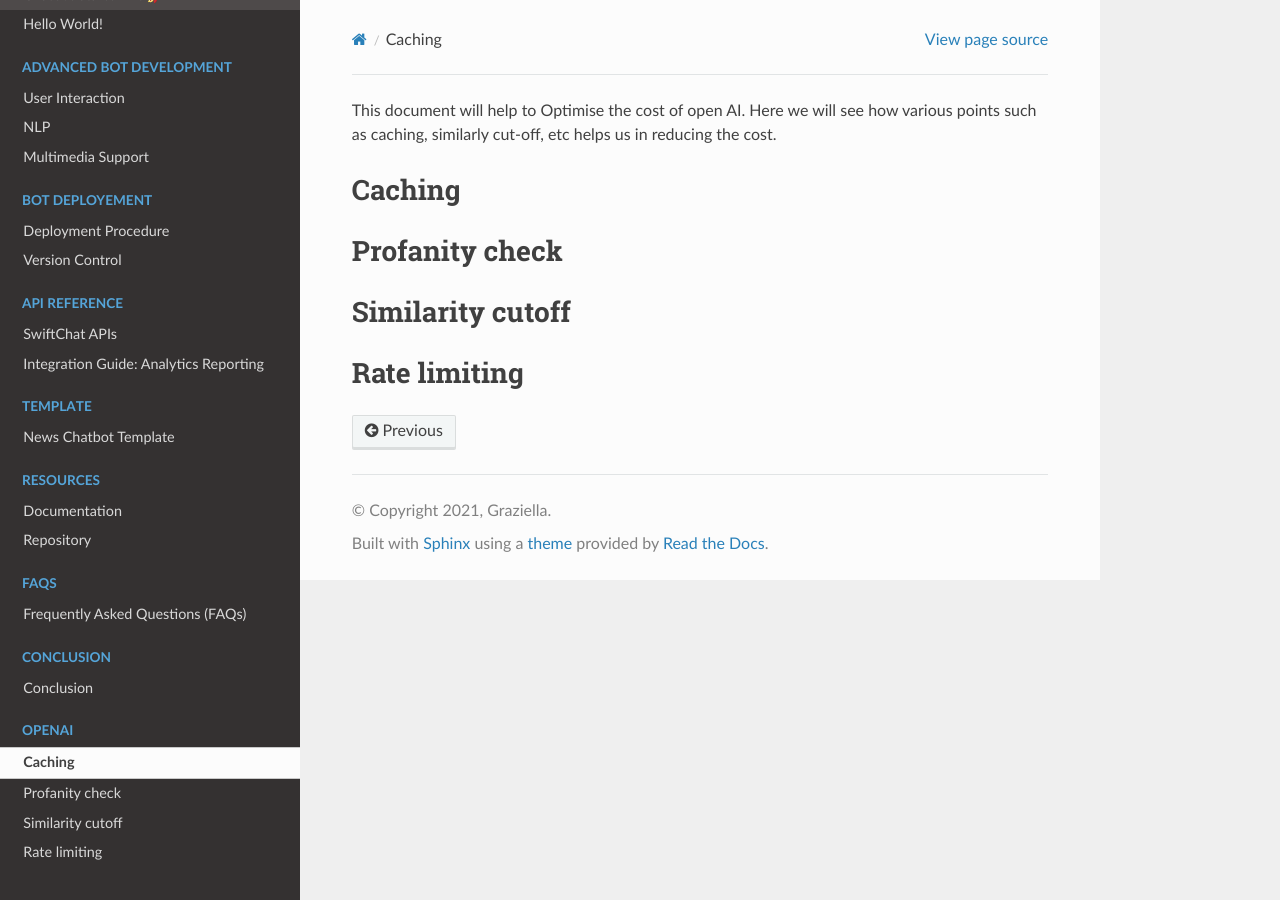
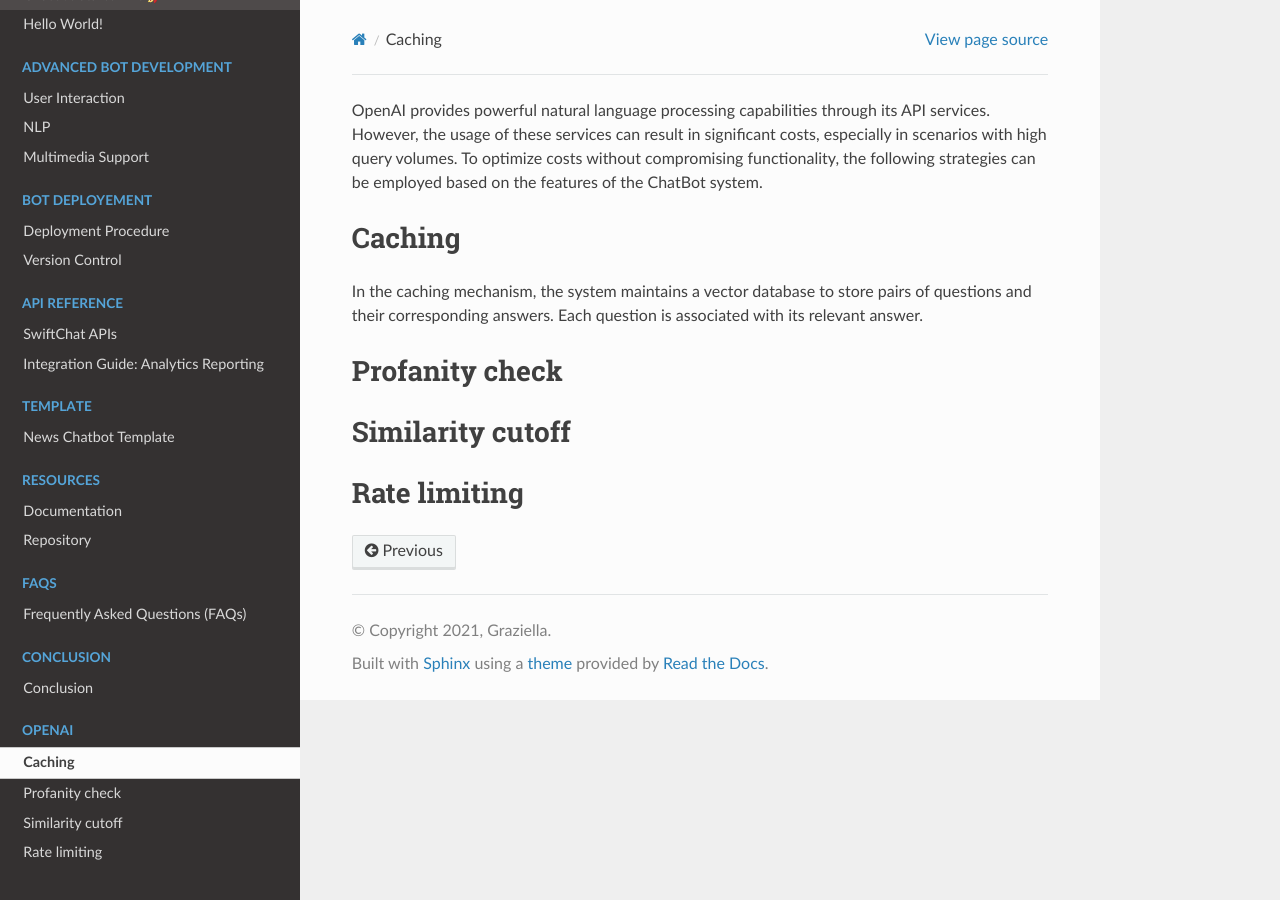
Before and after one commit to Priyanka-sharma181/Chatbot-Development-Guide, a Sphinx documentation site: the page built from docs/source/cost_optimization.rst, in a window 1280 px wide. Built offline with Sphinx 7.4.7 and the Read the Docs theme 2.0.0, drawn with Linux system fonts in a browser that asks for light colours.

Commit message:
cost optimization fix

```diff
--- a/docs/source/cost_optimization.rst
+++ b/docs/source/cost_optimization.rst
@@ -1,7 +1,8 @@
-This document will help to Optimise the cost of open AI. Here we will see how various points such as caching, similarly cut-off, etc helps us in reducing the cost.
+OpenAI provides powerful natural language processing capabilities through its API services. However, the usage of these services can result in significant costs, especially in scenarios with high query volumes. To optimize costs without compromising functionality, the following strategies can be employed based on the features of the ChatBot system.
 
 Caching
 ==============
+In the caching mechanism, the system maintains a vector database to store pairs of questions and their corresponding answers. Each question is associated with its relevant answer.
 
 Profanity check
 =================
```
